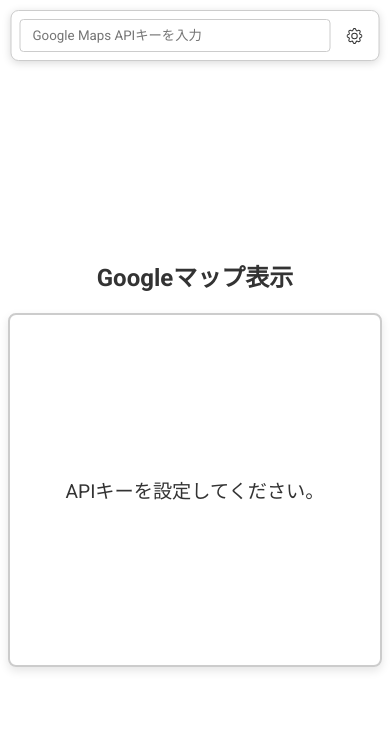
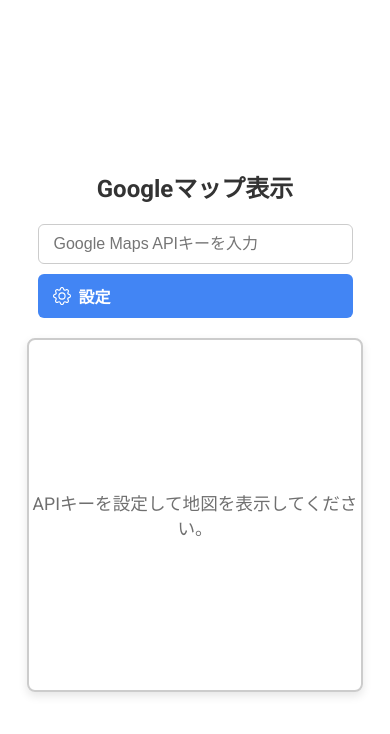
Before and after one commit to nden14800/Google-map-display-site, a plain HTML site: page index.html in a window 390 px wide. Drawn offline with Linux system fonts and the light colour scheme.

Commit message:
Update index.html

```diff
--- a/index.html
+++ b/index.html
@@ -12,8 +12,9 @@
             --background-color: #ffffff; /* ライトモードの背景色 */
             --text-color: #333333;       /* ライトモードのテキスト色 */
             --map-border-color: #cccccc; /* ライトモードの地図の境界線色 */
-            --input-background: #ffffff; /* ライトモードの入力欄背景色 */
-            --button-hover-bg: rgba(0, 0, 0, 0.1);
+            --input-background-color: #ffffff; /* ライトモードの入力欄背景色 */
+            --button-primary-color: #4285F4; /* ボタンの色 (Google Blue) */
+            --button-hover-color: #357ae8;
         }
 
         /* ダークモードのスタイル */
@@ -22,15 +23,14 @@
                 --background-color: #1a1a1a; /* ダークモードの背景色 */
                 --text-color: #e0e0e0;       /* ダークモードのテキスト色 */
                 --map-border-color: #555555; /* ダークモードの地図の境界線色 */
-                --input-background: #333333; /* ダークモードの入力欄背景色 */
-                --button-hover-bg: rgba(255, 255, 255, 0.1);
+                --input-background-color: #2a2a2a; /* ダークモードの入力欄背景色 */
             }
         }
 
         body {
             font-family: 'Roboto', sans-serif;
             margin: 0;
-            padding: 0;
+            padding: 20px;
             display: flex;
             flex-direction: column;
             justify-content: center;
@@ -39,6 +39,7 @@
             background-color: var(--background-color);
             color: var(--text-color);
             transition: background-color 0.3s ease, color 0.3s ease;
+            box-sizing: border-box;
         }
 
         h1 {
@@ -46,117 +47,130 @@
             color: var(--text-color);
         }
 
-        /* --- ここから追加 --- */
-        #settings-container {
-            position: absolute;
-            top: 20px;
-            right: 20px;
+        /* --- ここから追加/修正したスタイル --- */
+        .settings-container {
             display: flex;
             align-items: center;
-            gap: 8px;
-            background-color: var(--background-color);
-            padding: 8px;
-            border-radius: 8px;
-            box-shadow: 0 2px 8px rgba(0,0,0,0.15);
-            border: 1px solid var(--map-border-color);
-            z-index: 10;
+            gap: 10px;
+            margin-bottom: 20px;
+            width: 90%;
+            max-width: 800px;
+            flex-wrap: wrap; /* 画面が狭い時に折り返す */
+            justify-content: center;
         }
 
         #api-key-input {
-            padding: 8px 12px;
+            flex-grow: 1; /* スペースを埋めるように伸びる */
+            padding: 10px 15px;
             border: 1px solid var(--map-border-color);
-            border-radius: 4px;
-            background-color: var(--input-background);
+            border-radius: 6px;
+            background-color: var(--input-background-color);
             color: var(--text-color);
-            font-family: 'Roboto', sans-serif;
-            outline: none;
-            width: 280px;
+            font-size: 1em;
+            transition: all 0.3s ease;
+            min-width: 250px;
         }
 
         #api-key-input:focus {
-            border-color: #4285F4; /* Google Blue */
+            outline: none;
+            border-color: var(--button-primary-color);
+            box-shadow: 0 0 0 3px rgba(66, 133, 244, 0.2);
         }
 
-        #set-api-key-btn {
-            background: none;
+        #save-api-key-btn {
+            background-color: var(--button-primary-color);
+            color: white;
             border: none;
+            border-radius: 6px;
+            padding: 10px 15px;
             cursor: pointer;
-            padding: 8px;
+            display: inline-flex;
+            align-items: center;
+            gap: 8px;
+            font-weight: bold;
+            font-size: 1em;
+            transition: background-color 0.3s ease;
+        }
+
+        #save-api-key-btn:hover {
+            background-color: var(--button-hover-color);
+        }
+
+        #save-api-key-btn svg {
+            width: 18px;
+            height: 18px;
+            fill: white;
+        }
+
+        #map-placeholder {
+            display: flex;
+            justify-content: center;
+            align-items: center;
+            text-align: center;
+            font-size: 1.1em;
             color: var(--text-color);
-            display: flex;
-            align-items: center;
-            justify-content: center;
-            border-radius: 50%;
-            transition: background-color 0.2s ease;
+            opacity: 0.7;
+            height: 100%;
         }
-        #set-api-key-btn:hover {
-            background-color: var(--button-hover-bg);
-        }
-        /* --- ここまで追加 --- */
+        /* --- ここまで追加/修正したスタイル --- */
 
 
         #map {
-            width: 90%;
-            max-width: 800px;
-            height: 500px;
+            width: 90%; /* レスポンシブ対応 */
+            max-width: 800px; /* 最大幅を設定 */
+            height: 500px; /* 地図の高さ */
             border: 2px solid var(--map-border-color);
-            border-radius: 8px;
-            box-shadow: 0 4px 10px rgba(0, 0, 0, 0.1);
-            overflow: hidden;
+            border-radius: 8px; /* 角を丸くする */
+            box-shadow: 0 4px 10px rgba(0, 0, 0, 0.1); /* 影を追加 */
+            overflow: hidden; /* 角丸を適用するために必要 */
             transition: border-color 0.3s ease;
-            /* --- 追加 --- */
-            display: flex;
-            justify-content: center;
-            align-items: center;
-            font-size: 1.2em;
         }
 
-        /* モバイルデバイス向けの調整 */
         @media (max-width: 600px) {
+            #map {
+                width: 95%;
+                height: 350px;
+            }
             h1 {
                 font-size: 1.5em;
                 text-align: center;
-                margin-top: 80px; /* 設定UIと重ならないように調整 */
             }
-            /* --- ここから追加 --- */
-            #settings-container {
-                width: 90%;
-                top: 10px;
-                left: 50%;
-                transform: translateX(-50%);
-                justify-content: center;
-            }
-            #api-key-input {
-                width: 100%;
-            }
-            /* --- ここまで追加 --- */
-
-            #map {
-                width: 95%;
-                height: 350px;
+            .settings-container {
+                flex-direction: column;
+                align-items: stretch;
             }
         }
     </style>
 </head>
 <body>
-    <!-- 設定UIを追加 -->
-    <div id="settings-container">
-        <input type="password" id="api-key-input" placeholder="Google Maps APIキーを入力">
-        <button id="set-api-key-btn" title="APIキーを設定して保存">
+    <h1>Googleマップ表示</h1>
+
+    <!-- APIキー設定エリア -->
+    <div class="settings-container">
+        <input type="text" id="api-key-input" placeholder="Google Maps APIキーを入力">
+        <button id="save-api-key-btn">
             <svg xmlns="http://www.w3.org/2000/svg" width="16" height="16" fill="currentColor" class="bi bi-gear" viewBox="0 0 16 16">
               <path d="M8 4.754a3.246 3.246 0 1 0 0 6.492 3.246 3.246 0 0 0 0-6.492M5.754 8a2.246 2.246 0 1 1 4.492 0 2.246 2.246 0 0 1-4.492 0"/>
               <path d="M9.796 1.343c-.527-1.79-3.065-1.79-3.592 0l-.094.319a.873.873 0 0 1-1.255.52l-.292-.16c-1.64-.892-3.433.902-2.54 2.541l.159.292a.873.873 0 0 1-.52 1.255l-.319.094c-1.79.527-1.79 3.065 0 3.592l.319.094a.873.873 0 0 1 .52 1.255l-.16.292c-.892 1.64.901 3.434 2.541 2.54l.292-.159a.873.873 0 0 1 1.255.52l.094.319c.527 1.79 3.065 1.79 3.592 0l.094-.319a.873.873 0 0 1 1.255-.52l.292.16c1.64.893 3.434-.902 2.54-2.541l-.159-.292a.873.873 0 0 1 .52-1.255l.319-.094c1.79-.527 1.79-3.065 0-3.592l-.319-.094a.873.873 0 0 1-.52-1.255l.16-.292c.893-1.64-.902-3.433-2.541-2.54l-.292.159a.873.873 0 0 1-1.255-.52zm-2.633.283c.246-.835 1.428-.835 1.674 0l.094.319a1.873 1.873 0 0 0 2.693 1.115l.291-.16c.764-.415 1.6.42 1.184 1.185l-.159.292a1.873 1.873 0 0 0 1.116 2.692l.318.094c.835.246.835 1.428 0 1.674l-.319.094a1.873 1.873 0 0 0-1.115 2.693l.16.291c.415.764-.42 1.6-1.185 1.184l-.291-.159a1.873 1.873 0 0 0-2.693 1.116l-.094.318c-.246.835-1.428.835-1.674 0l-.094-.319a1.873 1.873 0 0 0-2.692-1.115l-.292.16c-.764.415-1.6-.42-1.184-1.185l.159-.291A1.873 1.873 0 0 0 1.945 8.93l-.319-.094c-.835-.246-.835-1.428 0-1.674l.319-.094A1.873 1.873 0 0 0 3.06 4.377l-.16-.292c-.415-.764.42-1.6 1.185-1.184l.292.159a1.873 1.873 0 0 0 2.692-1.115z"/>
             </svg>
+            <span>設定</span>
         </button>
     </div>
 
-    <h1>Googleマップ表示</h1>
-    <div id="map"></div>
+    <div id="map">
+        <!-- 地図が表示されるか、キー未設定のメッセージが表示される -->
+        <div id="map-placeholder">
+            <p>APIキーを設定して地図を表示してください。</p>
+        </div>
+    </div>
 
     <script>
-        // Googleマップを初期化する関数
-        // この関数はGoogle Maps APIスクリプトからコールバックされるため、グローバルスコープに配置します
-        window.initMap = function() {
+        // Googleマップを初期化するコールバック関数。Googleのスクリプトから呼び出されるため、グローバルスコープに配置します。
+        function initMap() {
+            // 地図のプレースホルダーをクリア
+            const mapContainer = document.getElementById('map');
+            mapContainer.innerHTML = '';
+
             // 地図の中心となる場所（例: 東京タワー）
             const tokyoTower = { lat: 35.658581, lng: 139.745433 };
 
@@ -166,9 +180,8 @@
                 center: tokyoTower,
             };
 
-            const mapElement = document.getElementById('map');
-            mapElement.innerHTML = ''; // メッセージをクリア
-            const map = new google.maps.Map(mapElement, mapOptions);
+            // idが 'map' の要素に地図を生成
+            const map = new google.maps.Map(mapContainer, mapOptions);
 
             // マーカーを追加
             new google.maps.Marker({
@@ -178,54 +191,70 @@
             });
         }
 
+        // DOMの読み込みが完了したら実行
         document.addEventListener('DOMContentLoaded', () => {
+            // DOM要素の取得
             const apiKeyInput = document.getElementById('api-key-input');
-            const setApiKeyBtn = document.getElementById('set-api-key-btn');
+            const saveApiKeyButton = document.getElementById('save-api-key-btn');
             const mapContainer = document.getElementById('map');
+
             const API_KEY_STORAGE_KEY = 'googleMapsApiKey';
 
-            // localStorageからAPIキーを読み込む
-            const savedApiKey = localStorage.getItem(API_KEY_STORAGE_KEY);
+            // Google Maps APIスクリプトを動的に読み込む関数
+            function loadGoogleMapsApi(apiKey) {
+                // 既存のスクリプトタグがあれば削除（APIキーの再設定に対応）
+                const existingScript = document.querySelector('script[src*="maps.googleapis.com"]');
+                if (existingScript) {
+                    existingScript.remove();
+                }
 
-            if (savedApiKey) {
-                apiKeyInput.value = savedApiKey;
-                loadGoogleMapsScript(savedApiKey);
-            } else {
-                mapContainer.innerHTML = '<p style="padding: 20px; text-align: center;">APIキーを設定してください。</p>';
+                // 新しいスクリプトタグを作成
+                const script = document.createElement('script');
+                script.src = `https://maps.googleapis.com/maps/api/js?key=${apiKey}&callback=initMap`;
+                script.async = true;
+                script.defer = true;
+
+                // スクリプトの読み込みに失敗した場合のエラーハンドリング
+                script.onerror = () => {
+                    alert('APIキーが無効か、読み込みに失敗しました。キーを確認して再設定してください。');
+                    mapContainer.innerHTML = `<div id="map-placeholder"><p>APIキーの読み込みに失敗しました。<br>正しいキーを設定してください。</p></div>`;
+                    localStorage.removeItem(API_KEY_STORAGE_KEY); // 無効なキーを削除
+                    apiKeyInput.value = '';
+                };
+
+                // スクリプトをドキュメントのheadに追加して読み込み開始
+                document.head.appendChild(script);
             }
 
             // 設定ボタンのクリックイベント
-            setApiKeyBtn.addEventListener('click', () => {
-                const newApiKey = apiKeyInput.value.trim();
-                if (newApiKey) {
-                    localStorage.setItem(API_KEY_STORAGE_KEY, newApiKey);
-                    // ページをリロードして新しいAPIキーで地図を再読み込み
-                    location.reload();
+            saveApiKeyButton.addEventListener('click', () => {
+                const apiKey = apiKeyInput.value.trim(); // 入力値の前後の空白を削除
+                if (apiKey) {
+                    // localStorageにAPIキーを保存
+                    localStorage.setItem(API_KEY_STORAGE_KEY, apiKey);
+                    // 地図を読み込み開始
+                    loadGoogleMapsApi(apiKey);
                 } else {
                     alert('APIキーを入力してください。');
                 }
             });
 
-            // Google Maps APIスクリプトを動的に読み込む関数
-            function loadGoogleMapsScript(apiKey) {
-                const script = document.createElement('script');
-                // callback=initMap を指定することで、スクリプト読み込み完了後にinitMap関数が実行される
-                script.src = `https://maps.googleapis.com/maps/api/js?key=${apiKey}&callback=initMap`;
-                script.async = true;
-                script.defer = true;
+            // アプリケーションの初期化処理
+            function initializeApp() {
+                // localStorageから保存済みのAPIキーを取得
+                const savedApiKey = localStorage.getItem(API_KEY_STORAGE_KEY);
+                if (savedApiKey) {
+                    // キーがあれば入力欄にセット
+                    apiKeyInput.value = savedApiKey;
+                    // 地図を読み込み開始
+                    loadGoogleMapsApi(savedApiKey);
+                }
+            }
 
-                // APIキーが無効などの理由で読み込みに失敗した場合のエラー処理
-                script.onerror = () => {
-                    mapContainer.innerHTML = '<p style="padding: 20px; text-align: center; color: red;">APIキーが無効か、読み込みに失敗しました。<br>キーを確認して再度設定してください。</p>';
-                    // 無効なキーをlocalStorageから削除
-                    localStorage.removeItem(API_KEY_STORAGE_KEY);
-                    apiKeyInput.value = '';
-                };
-
-                document.head.appendChild(script);
-            }
+            // ページ読み込み時に初期化処理を実行
+            initializeApp();
         });
     </script>
-    <!-- Google Maps APIを読み込むscriptタグはJSで動的に追加するため、ここからは削除します -->
+    <!-- Google Maps APIのscriptタグは、JavaScriptによって動的に追加されるため、ここには記述しません -->
 </body>
 </html>
```
